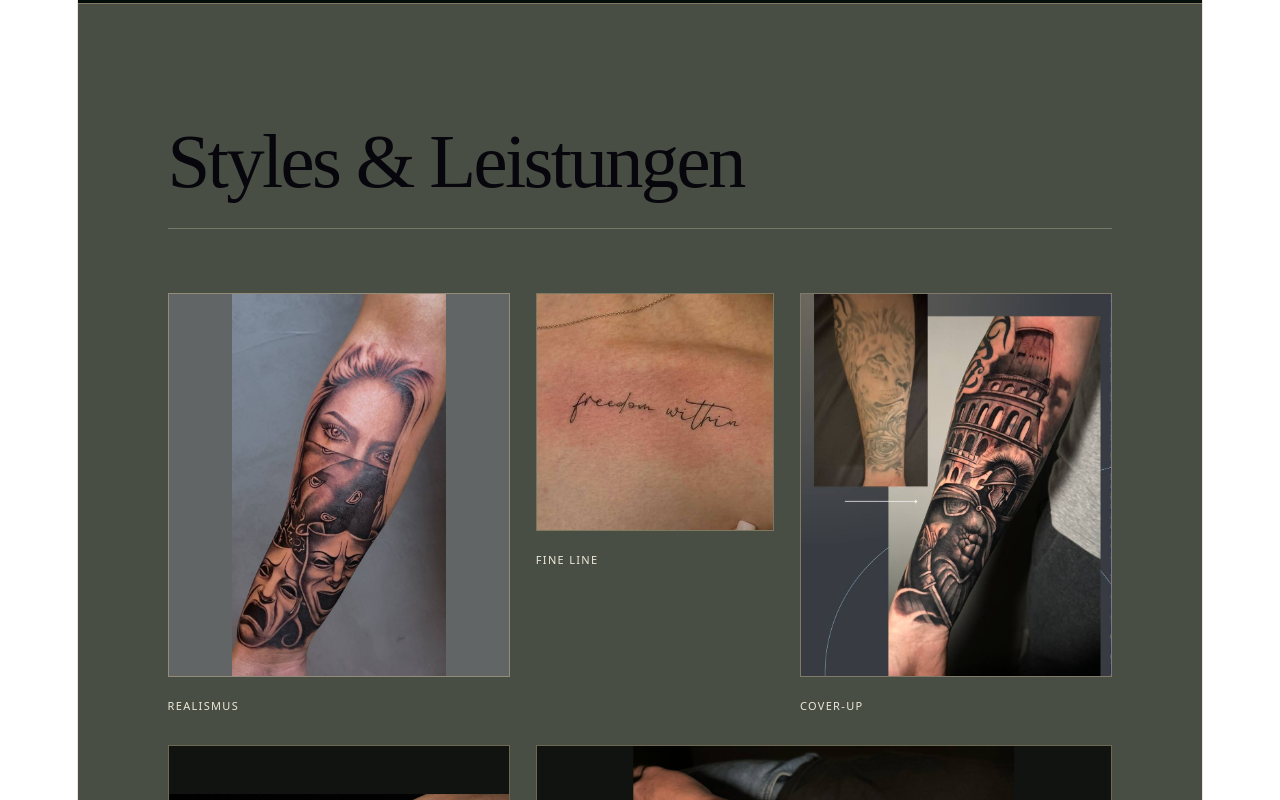
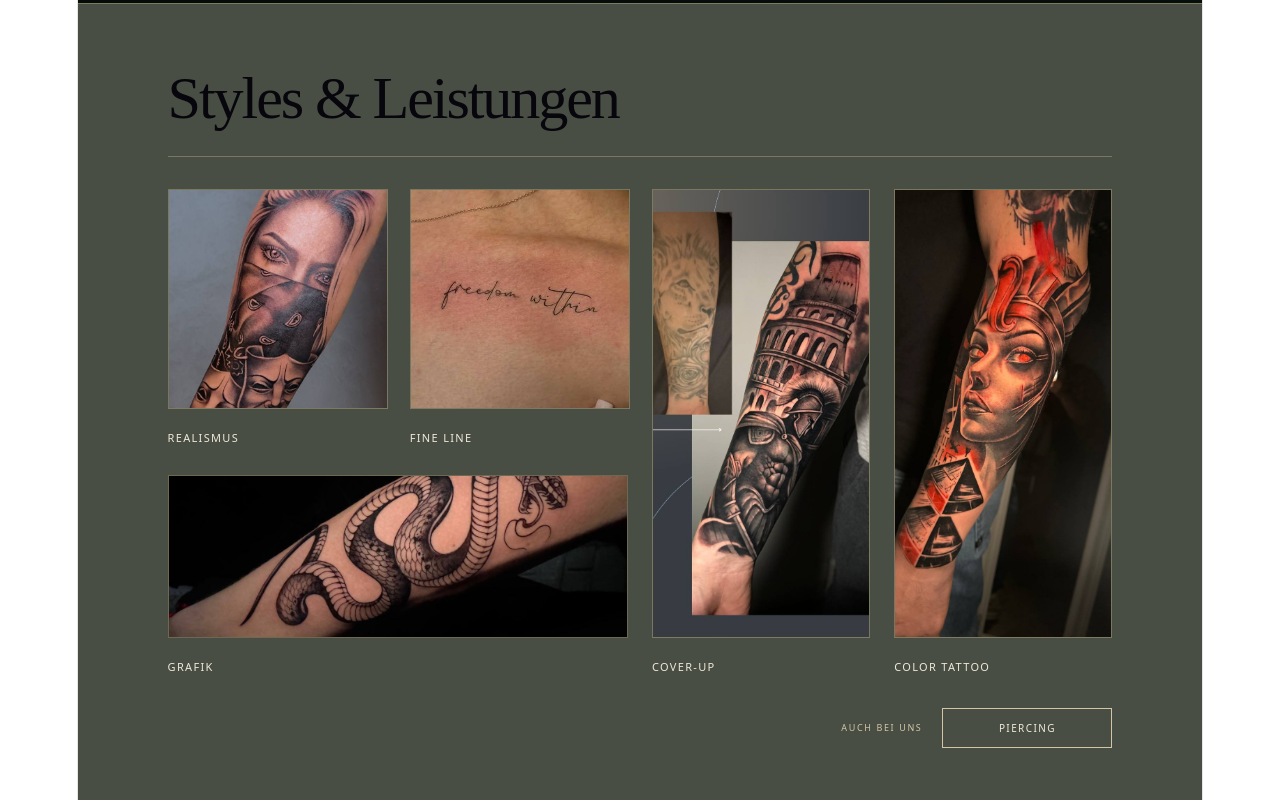
Before and after one commit to AnnaFillanna/dana-tattoo, a React (Vite) app: page / in a window 1280 px wide. Shown: the part 800-1600 px from the top of the page. Built offline with nearby package versions, Linux system fonts and the light colour scheme; grey boxes are pictures that could not be loaded; the HTML template or start-up script is replaced by a standard one.

Commit message:
Tattoo-Karten kompakt mit passenden Hoch- und Querformaten anordnen

```diff
--- a/src/sections/Styles/Styles.module.scss
+++ b/src/sections/Styles/Styles.module.scss
@@ -253,24 +253,46 @@
 
 .imagePlaceholder { container-type: size; }
 .imagePlaceholder img { display: block; width: 100%; height: 100%; object-fit: cover; transition: transform 400ms ease; }
-.realismus .imagePlaceholder { background: #626566; }
-.realismus .imagePlaceholder img { object-fit: contain; }
+.realismus .imagePlaceholder img { object-position: 50% 45%; }
 .fineLine .imagePlaceholder img { transform: scale(1.65); object-position: 50% 49%; }
-.coverUp .imagePlaceholder { background: #393d43; }
-.coverUp .imagePlaceholder img { object-fit: cover; }
-.blackGrey .imagePlaceholder, .color .imagePlaceholder { background: #101310; }
-.blackGrey .imagePlaceholder img, .color .imagePlaceholder img {
+.coverUp .imagePlaceholder img { object-position: center; }
+.color .imagePlaceholder img { object-position: 50% 50%; }
+.blackGrey .imagePlaceholder { background: #101310; }
+.blackGrey .imagePlaceholder img {
  position: absolute; left: 50%; top: 50%; width: 100cqh; height: 100cqw;
- max-width: none; object-fit: contain; transform: translate(-50%, -50%) rotate(90deg);
+ max-width: none; object-fit: cover; transform: translate(-50%, -50%) rotate(90deg) scale(1.04);
+}
+@media (min-width: 1001px) {
+ .styles { padding-top: 64px; padding-bottom: 56px; }
+ .heading { margin-bottom: 32px; }
+ .heading h2 { font-size: clamp(48px, 4.7vw, 72px); }
+ .grid { grid-template-columns: repeat(4, minmax(0, 1fr)); grid-template-rows: auto minmax(180px, 16vw); gap: 24px; max-width: 1320px; margin-inline: auto; }
+ .realismus { grid-column: 1; grid-row: 1; }
+ .fineLine { grid-column: 2; grid-row: 1; }
+ .realismus .imagePlaceholder, .fineLine .imagePlaceholder { aspect-ratio: 1; flex: none; width: 100%; }
+ .blackGrey { grid-column: 1 / 3; grid-row: 2; }
+ .coverUp { grid-column: 3; grid-row: 1 / 3; }
+ .color { grid-column: 4; grid-row: 1 / 3; }
+ .piercingRow { margin-top: 28px; }
+}
+@media (max-width: 1000px) and (min-width: 651px) {
+ .grid { grid-template-columns: repeat(2, minmax(0, 1fr)); grid-template-rows: auto 480px 300px; }
+ .realismus { grid-column: 1; grid-row: 1; }
+ .fineLine { grid-column: 2; grid-row: 1; }
+ .realismus .imagePlaceholder, .fineLine .imagePlaceholder { aspect-ratio: 1; flex: none; }
+ .coverUp { grid-column: 1; grid-row: 2; }
+ .color { grid-column: 2; grid-row: 2; }
+ .blackGrey { grid-column: 1 / 3; grid-row: 3; }
+}
+@media (max-width: 650px) {
+ .realismus .imagePlaceholder { height: auto; aspect-ratio: 1; }
+ .coverUp .imagePlaceholder { height: auto; aspect-ratio: 905 / 1280; }
+ .color .imagePlaceholder { height: auto; aspect-ratio: 3 / 4; }
+ .blackGrey .imagePlaceholder { height: auto; aspect-ratio: 16 / 9; }
 }
 @media (hover: hover) and (pointer: fine) {
  .card:hover .imagePlaceholder img { transform: scale(1.03); }
  .fineLine:hover .imagePlaceholder img { transform: scale(1.70); }
- .blackGrey:hover .imagePlaceholder img, .color:hover .imagePlaceholder img { transform: translate(-50%, -50%) rotate(90deg) scale(1.03); }
+ .blackGrey:hover .imagePlaceholder img { transform: translate(-50%, -50%) rotate(90deg) scale(1.07); }
 }
-@media (max-width: 1000px) and (min-width: 651px) {
- .blackGrey .imagePlaceholder img, .color .imagePlaceholder img { position: static; width: 100%; height: 100%; transform: none; }
- .blackGrey:hover .imagePlaceholder img, .color:hover .imagePlaceholder img { transform: scale(1.03); }
-}
-@media (max-width: 650px) { .blackGrey .imagePlaceholder { height: 300px; } }
 @media (prefers-reduced-motion: reduce) { .imagePlaceholder img { transition: none; } }
```
